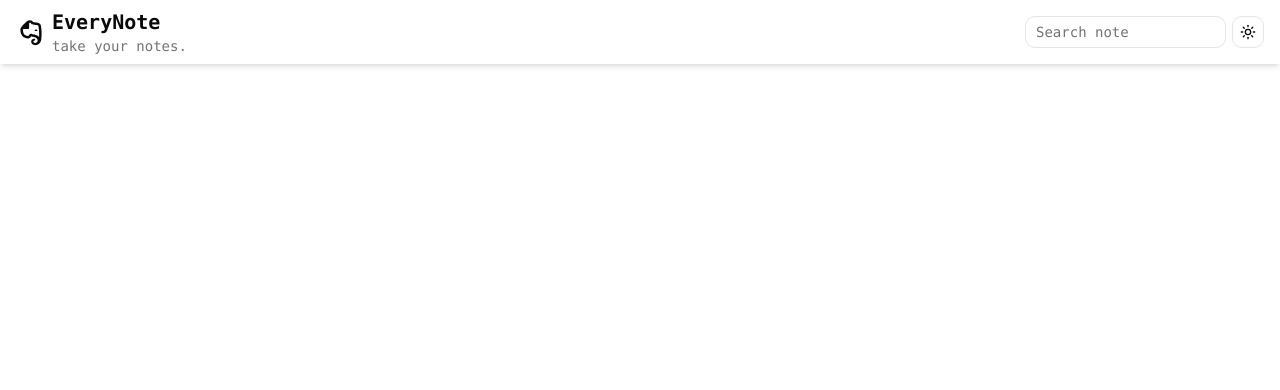
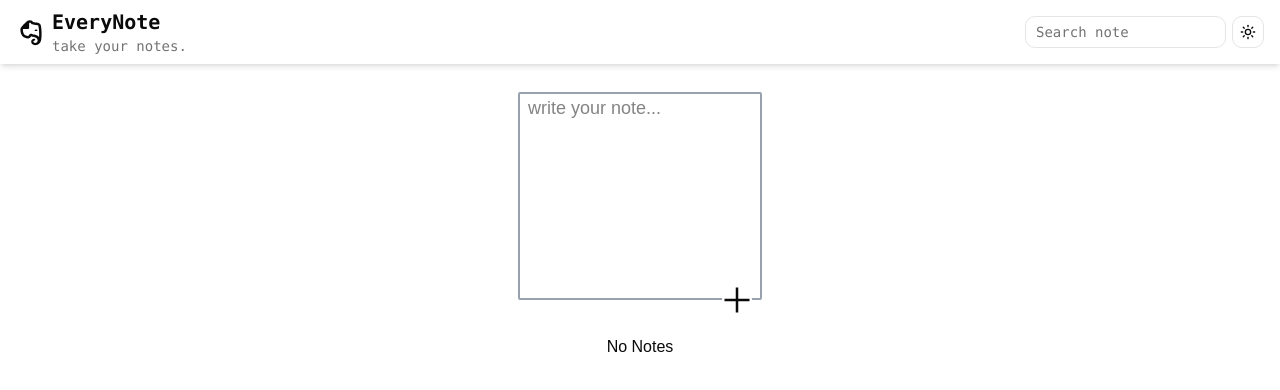
Before and after one commit to bingecoder89/notes-app, a React (Vite) app: page / in a window 1280 px wide. Shown: the top 390 px of the page. Built offline with nearby package versions, Linux system fonts and the light colour scheme.

Commit message:
feat: add create note feature

```diff
--- a/package.json
+++ b/package.json
@@ -23,7 +23,8 @@
     "shadcn": "^4.7.0",
     "tailwind-merge": "^3.5.0",
     "tailwindcss": "^4.3.0",
-    "tw-animate-css": "^1.4.0"
+    "tw-animate-css": "^1.4.0",
+    "uuidv4": "^6.2.13"
   },
   "devDependencies": {
     "@eslint/js": "^10.0.1",
--- a/src/App.jsx
+++ b/src/App.jsx
@@ -1,9 +1,38 @@
-import React from "react";
+import React, { useEffect, useState } from "react";
+import { v4 as uuidv4 } from "uuid";
 import { ThemeProvider } from "./components/theme-provider";
 
 import Header from "./components/Header";
+import MakeNote from "./components/MakeNote";
+import NotesList from "./components/NotesList";
 
 function App() {
+  const [notes, setNotes] = useState(
+    JSON.parse(localStorage.getItem("notes")) || [],
+  );
+  const [note, setNote] = useState("");
+
+  useEffect(() => {
+    localStorage.setItem("notes", JSON.stringify(notes));
+  }, [notes]);
+
+  const captureNote = (e) => {
+    setNote(e.target.value);
+  };
+
+  const createNote = () => {
+    if (!note.trim()) return;
+    const newNote = {
+      id: uuidv4(),
+      note: note,
+      pinned: false,
+      createdAt: Date.now(),
+    };
+
+    setNotes([...notes, newNote]);
+    setNote("");
+  };
+
   return (
     <ThemeProvider
       attribute="class"
@@ -11,8 +40,16 @@ function App() {
       enableSystem
       disableTransitionOnChange
     >
-      <div>
+      <div className="bg-background text-foreground">
         <Header />
+        <div className="flex flex-col items-center">
+          <MakeNote
+            note={note}
+            captureNote={captureNote}
+            createNote={createNote}
+          />
+          <NotesList notes={notes} />
+        </div>
       </div>
     </ThemeProvider>
   );
--- /dev/null
+++ b/src/components/MakeNote.jsx
@@ -0,0 +1,23 @@
+import React from "react";
+import { RiAddLargeFill } from "@remixicon/react";
+
+function MakeNote({ note, captureNote, createNote }) {
+  return (
+    <div className="relative">
+      <textarea
+        placeholder="write your note..."
+        className="text-lg min-w-1/3 min-h-52 rounded-xs my-7 px-2 border-2 border-gray-400 resize-none outline-none"
+        value={note}
+        onChange={captureNote}
+      ></textarea>
+      <button
+        className="bg-background text-foreground cursor-pointer absolute bottom-5 right-2.5 rounded-full"
+        onClick={createNote}
+      >
+        <RiAddLargeFill size={30} />
+      </button>
+    </div>
+  );
+}
+
+export default MakeNote;
--- /dev/null
+++ b/src/components/NoteCard.jsx
@@ -0,0 +1,22 @@
+import React from "react";
+import { RiDeleteBinLine } from "@remixicon/react";
+import { RiEdit2Line } from "@remixicon/react";
+import { RiStarLine } from "@remixicon/react";
+import { RiStarFill } from "@remixicon/react";
+
+function NoteCard({ note }) {
+  return (
+    <li key={note.id}>
+      <p>{note.note}</p>
+      <RiDeleteBinLine onClick={() => deleteNote(note.id)} />
+      <RiEdit2Line onClick={() => editNote(note.id, note.note)} />
+      {note.pinned ? (
+        <RiStarFill onClick={() => handlePinNotes(note.id)} />
+      ) : (
+        <RiStarLine onClick={() => handlePinNotes(note.id)} />
+      )}
+    </li>
+  );
+}
+
+export default NoteCard;
--- /dev/null
+++ b/src/components/NotesList.jsx
@@ -0,0 +1,20 @@
+import React from "react";
+import NoteCard from "./NoteCard";
+
+function NotesList({ notes }) {
+  return (
+    <div>
+      {notes.length ? (
+        <ul>
+          {notes.map((note) => (
+            <NoteCard note={note} />
+          ))}
+        </ul>
+      ) : (
+        <p>No Notes</p>
+      )}
+    </div>
+  );
+}
+
+export default NotesList;
```
Also changed, not shown: 1 other file (tests, documents, lock files or other folders).
